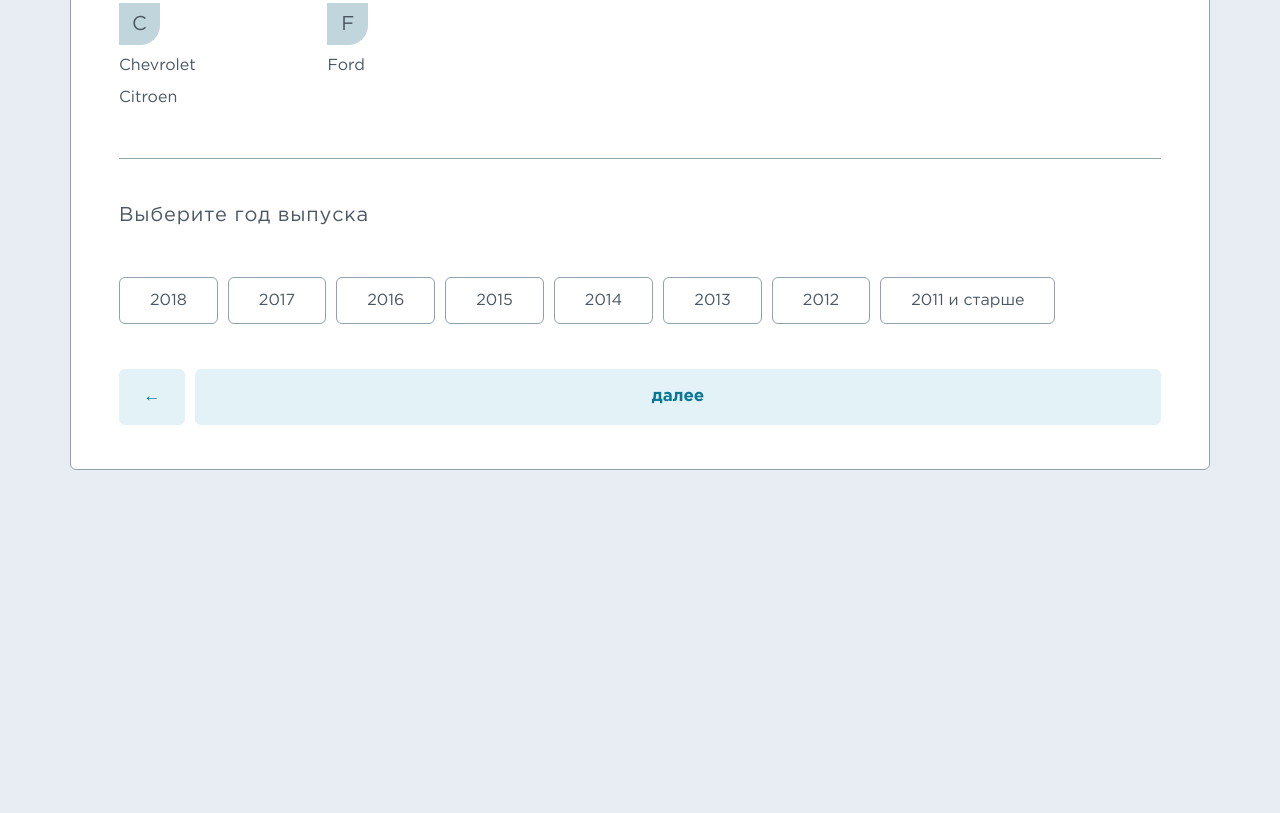
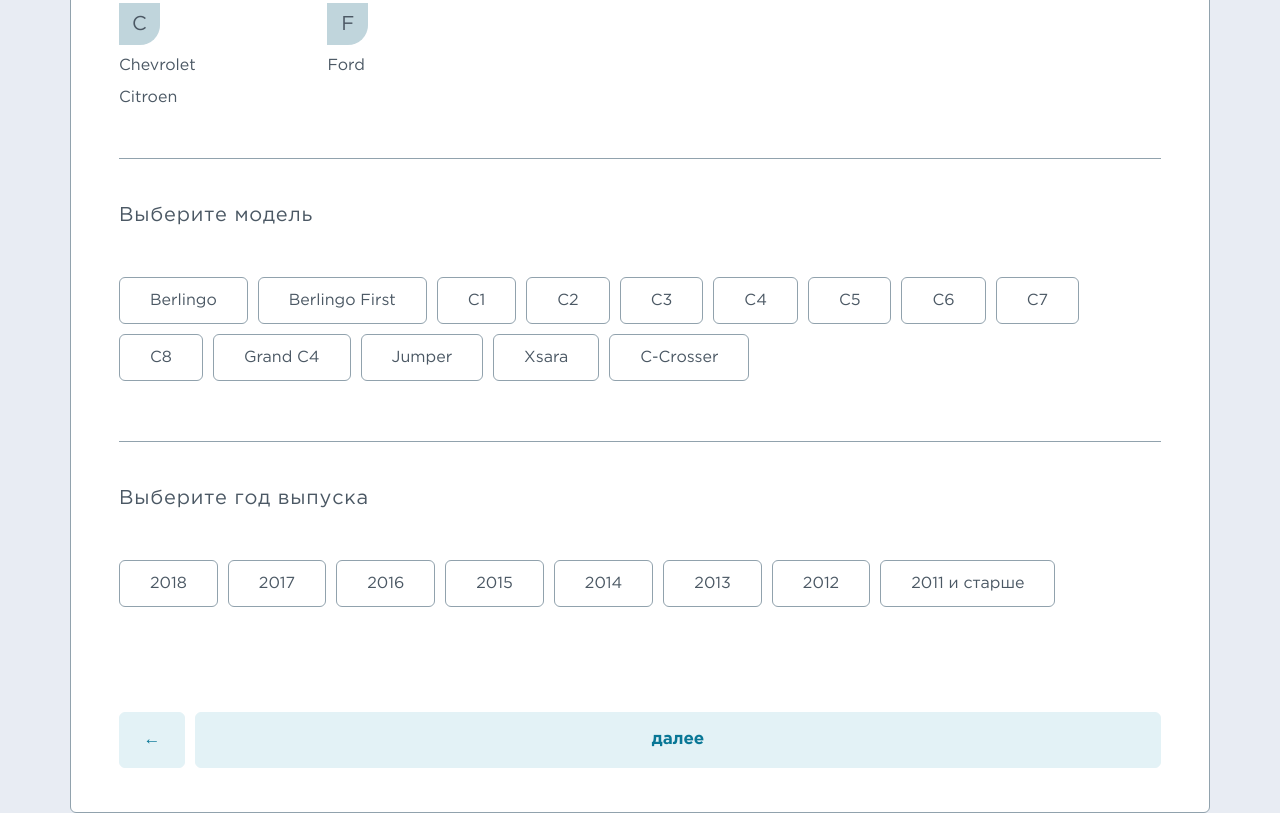
Before and after one commit to shiberz/polis-market, a plain HTML site: page 2.html in a window 1280 px wide. Shown: the part 734-1547 px from the top of the page. Before the commit the page ends 1204 px from the top, so only its background shows below. Drawn offline with Linux system fonts and the light colour scheme.

Commit message:
fixed field bottom padding,  added margin for multiline select

```diff
--- a/2.html
+++ b/2.html
@@ -150,6 +150,31 @@
 					<section class="field">
 						<header class="field__header">
 							<h4 class="field__label">
+								Выберите модель
+							</h4>
+						</header>
+						<div class="field__inner">
+							<ul class="options">
+								<li class="options__option options__option--interactive">Berlingo</li>
+								<li class="options__option options__option--interactive">Berlingo First</li>
+								<li class="options__option options__option--interactive">C1</li>
+								<li class="options__option options__option--interactive">C2</li>
+								<li class="options__option options__option--interactive">C3</li>
+								<li class="options__option options__option--interactive">C4</li>
+								<li class="options__option options__option--interactive">C5</li>
+								<li class="options__option options__option--interactive">C6</li>
+								<li class="options__option options__option--interactive">C7</li>
+								<li class="options__option options__option--interactive">C8</li>
+								<li class="options__option options__option--interactive">Grand C4</li>
+								<li class="options__option options__option--interactive">Jumper</li>
+								<li class="options__option options__option--interactive">Xsara</li>
+								<li class="options__option options__option--interactive">C-Crosser</li>
+							</ul>
+						</div>
+					</section>
+					<section class="field">
+						<header class="field__header">
+							<h4 class="field__label">
 								Выберите год выпуска
 							</h4>
 						</header>
--- a/css/2.css
+++ b/css/2.css
@@ -153,6 +153,7 @@
 
 .field__inner {
 	margin: 0 30px;
+	padding-bottom: 50px;
 	border-bottom: 1px solid #91a2ad;
 }
 
@@ -179,6 +180,7 @@
 	display: grid;
   	grid-template-columns: repeat(5, 20%);
   	grid-auto-flow: row;
+  	padding-bottom: 0;
 }
 
 .makers {
@@ -260,7 +262,7 @@
 
 .options__option {
 	white-space: nowrap;
-	margin-right: 10px;
+	margin: 0 10px 10px 0;
 	border: 1px solid #91a2ad;
 	border-radius: 6px;
 	font-size: 16px;
```
